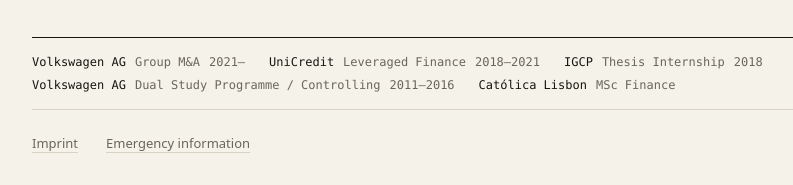
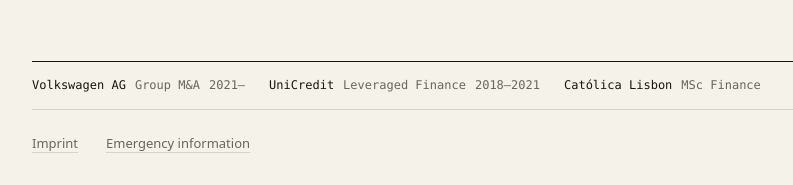
Before and after one commit to tjdirks/tjdirks.github.io, a plain HTML site: page index.html in a window 1280 px wide. Shown: the part 615-800 px from the top of the page, without its empty margins (64-857 px from the left). Drawn offline with Linux system fonts and the light colour scheme.

Commit message:
Shorten the career tape to three entries
Co-Authored-By: Claude Fable 5.2 <noreply@anthropic.com>
Claude-Session: https://claude.ai/code/session_01YEeEqbapbherdeTFsQiypU

```diff
--- a/index.html
+++ b/index.html
@@ -33,8 +33,6 @@
       <ul class="tape" aria-label="Career">
         <li><b>Volkswagen AG</b> <span>Group M&amp;A</span> <span>2021–</span></li>
         <li><b>UniCredit</b> <span>Leveraged Finance</span> <span>2018–2021</span></li>
-        <li><b>IGCP</b> <span>Thesis Internship</span> <span>2018</span></li>
-        <li><b>Volkswagen AG</b> <span>Dual Study Programme / Controlling</span> <span>2011–2016</span></li>
         <li><b>Católica Lisbon</b> <span>MSc Finance</span></li>
       </ul>
 
```
